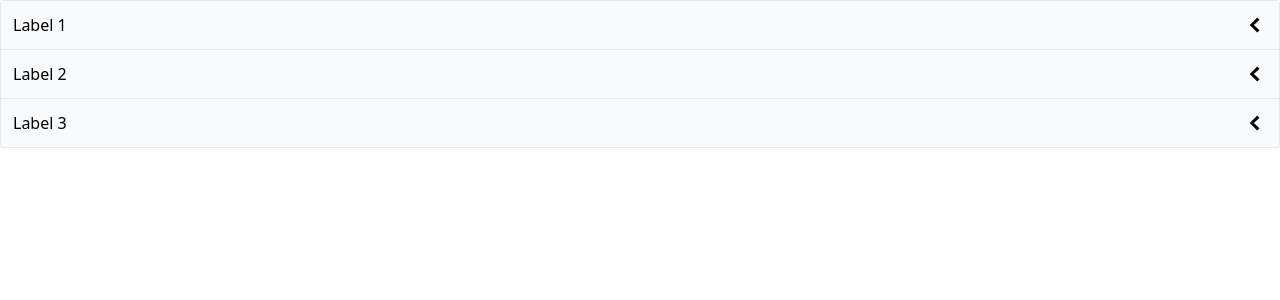
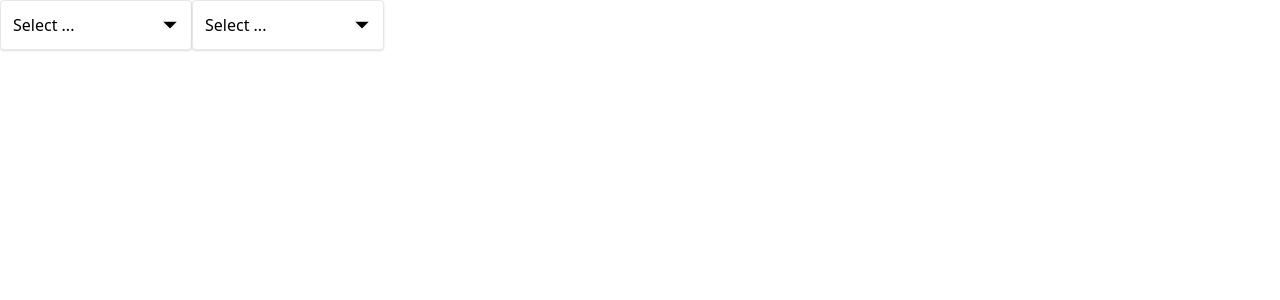
Before and after one commit to Harounted/Udemy-react-comps, a React (Create React App) app: page / in a window 1280 px wide. Shown: the top 300 px of the page. Built offline with nearby package versions, Linux system fonts and the light colour scheme.

Commit message:
add drop down menu

```diff
--- a/src/App.js
+++ b/src/App.js
@@ -1,27 +1,23 @@
-import Accordion from "./components/Accordion";
+import DropDown from "./components/DropDown";
+import { useState } from "react";
 
 function App() {
-  const items = [
-    {
-      id: "1",
-      label: "Label 1",
-      content:
-        "Consectetur in irure minim ut anim. Tempor enim nostrud exercitation proident exercitation ipsum quis ex fugiat. Fugiat aliquip cillum aute id dolor ea ea est eu pariatur aute tempor. Do dolor aliquip elit qui eu minim officia. Exercitation occaecat pariatur dolore ipsum dolor irure qui laboris veniam reprehenderit nulla. Sit sint non nostrud cupidatat mollit occaecat enim enim cupidatat anim excepteur nisi. Velit amet tempor anim nisi aliqua ullamco tempor elit esse.",
-    },
-    {
-      id: "2",
-      label: "Label 2",
-      content:
-        "Do consectetur velit nostrud cillum qui ad laborum ipsum. Minim et Lorem culpa qui deserunt velit sit exercitation nisi. Laboris adipisicing consequat Lorem duis Lorem ut amet fugiat commodo. Proident reprehenderit voluptate culpa in sit consectetur pariatur id aliqua Lorem culpa officia incididunt. Eiusmod nulla amet magna amet. Lorem voluptate irure est nostrud officia sunt.",
-    },
-    {
-      id: "3",
-      label: "Label 3",
-      content:
-        "In fugiat sit non commodo deserunt pariatur incididunt reprehenderit incididunt et. Ullamco labore ullamco ex elit occaecat aliqua occaecat. Nulla enim ipsum ut consequat consectetur ea. Minim aute proident excepteur est labore reprehenderit labore ullamco nisi. Ullamco adipisicing dolore culpa tempor quis ipsum officia reprehenderit ad non. Ipsum id est cillum in commodo anim labore anim.",
-    },
+  const [selection, setSelection] = useState(null);
+  const handleSelect = (option) => {
+    setSelection(option);
+  };
+  const options = [
+    { label: "Red", value: "red" },
+    { label: "Green", value: "green" },
+    { label: "Blue", value: "blue" },
   ];
-  return <Accordion items={items}></Accordion>;
+
+  return (
+    <div className="flex">
+      <DropDown options={options} value={selection} onChange={handleSelect} />
+      <DropDown options={options} value={selection} onChange={handleSelect} />
+    </div>
+  );
 }
 
 export default App;
--- /dev/null
+++ b/src/components/DropDown.js
@@ -0,0 +1,41 @@
+import { useState } from "react";
+import { GoTriangleDown } from "react-icons/go";
+import Panel from "./Panel";
+
+function DropDown({ options, value, onChange }) {
+  const [isOpen, setIsOpen] = useState(false);
+  const handleOptionClick = (option) => {
+    setIsOpen(false);
+    onChange(option);
+  };
+  const renderedOptions = options.map((option) => {
+    return (
+      <div
+        className="hover:bg-sky-100 rounded curser-pointer p-1"
+        onClick={() => handleOptionClick(option)}
+        key={option.value}
+      >
+        {option.label}
+      </div>
+    );
+  });
+
+  return (
+    <div className="w-48 relative">
+      <Panel
+        className="flex justify-between items-center cursor-pointer"
+        onClick={() => {
+          setIsOpen(!isOpen);
+        }}
+      >
+        {value?.label || "Select ..."}
+        <GoTriangleDown className="text-lg" />
+      </Panel>
+      {isOpen && (
+        <Panel className="absolute top-full ">{renderedOptions}</Panel>
+      )}
+    </div>
+  );
+}
+
+export default DropDown;
--- /dev/null
+++ b/src/components/Panel.js
@@ -0,0 +1,15 @@
+import classNames from "classnames";
+
+function Panel({ children, className, ...rest }) {
+  const finalClassNames = classNames(
+    "border rounded p-3 shadow bg-white w-full",
+    className
+  );
+
+  return (
+    <div {...rest} className={finalClassNames}>
+      {children}
+    </div>
+  );
+}
+export default Panel;
--- /dev/null
+++ b/src/pages/AccordionPage.js
@@ -0,0 +1,27 @@
+import Accordion from "../components/Accordion";
+
+function AccordionPage() {
+  const items = [
+    {
+      id: "1",
+      label: "Label 1",
+      content:
+        "Consectetur in irure minim ut anim. Tempor enim nostrud exercitation proident exercitation ipsum quis ex fugiat. Fugiat aliquip cillum aute id dolor ea ea est eu pariatur aute tempor. Do dolor aliquip elit qui eu minim officia. Exercitation occaecat pariatur dolore ipsum dolor irure qui laboris veniam reprehenderit nulla. Sit sint non nostrud cupidatat mollit occaecat enim enim cupidatat anim excepteur nisi. Velit amet tempor anim nisi aliqua ullamco tempor elit esse.",
+    },
+    {
+      id: "2",
+      label: "Label 2",
+      content:
+        "Do consectetur velit nostrud cillum qui ad laborum ipsum. Minim et Lorem culpa qui deserunt velit sit exercitation nisi. Laboris adipisicing consequat Lorem duis Lorem ut amet fugiat commodo. Proident reprehenderit voluptate culpa in sit consectetur pariatur id aliqua Lorem culpa officia incididunt. Eiusmod nulla amet magna amet. Lorem voluptate irure est nostrud officia sunt.",
+    },
+    {
+      id: "3",
+      label: "Label 3",
+      content:
+        "In fugiat sit non commodo deserunt pariatur incididunt reprehenderit incididunt et. Ullamco labore ullamco ex elit occaecat aliqua occaecat. Nulla enim ipsum ut consequat consectetur ea. Minim aute proident excepteur est labore reprehenderit labore ullamco nisi. Ullamco adipisicing dolore culpa tempor quis ipsum officia reprehenderit ad non. Ipsum id est cillum in commodo anim labore anim.",
+    },
+  ];
+  return <Accordion items={items}></Accordion>;
+}
+
+export default AccordionPage;
```
